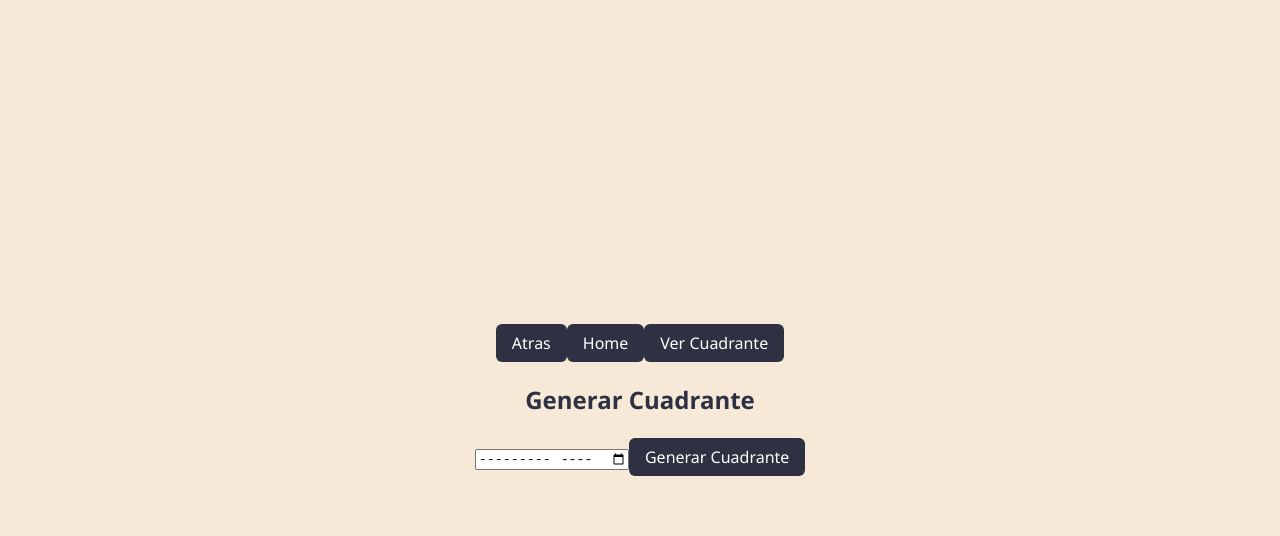
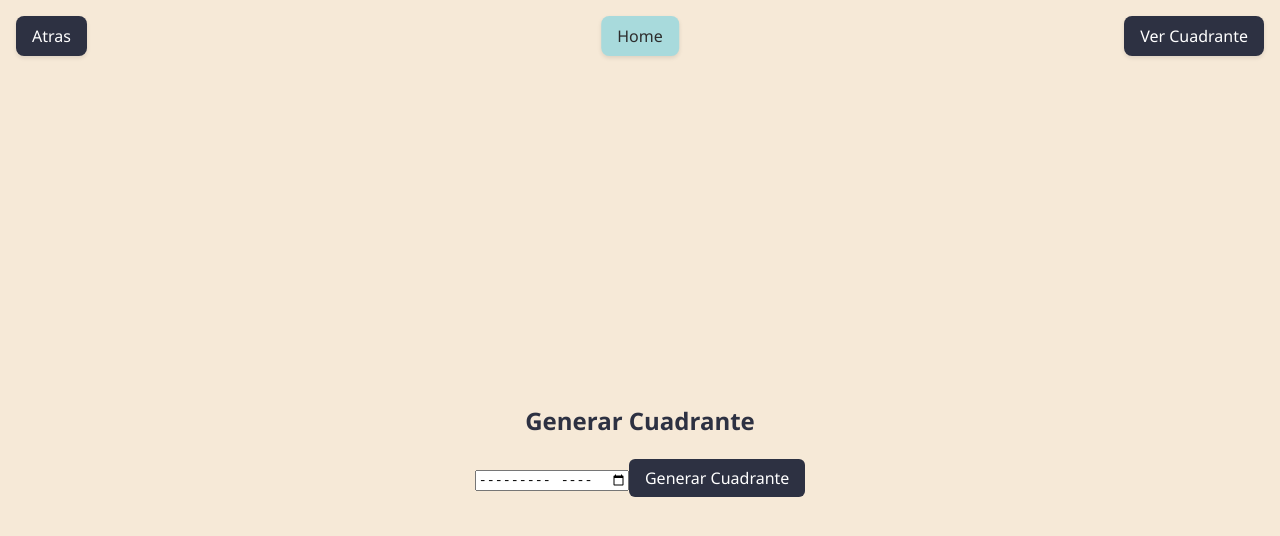
Before and after one commit to MFlor-PD/MFlor-PD-Final-Project_SocoShift_Frontend, a React (Vite) app: page /cuadrantes/generar in a window 1280 px wide. Shown: the top 536 px of the page. Built offline with nearby package versions, Linux system fonts and the light colour scheme.

Commit message:
feat: estilo en la pagina generar cuadrante

```diff
--- /dev/null
+++ b/src/css/CuadranteGenerarPage.css
@@ -0,0 +1,71 @@
+.generar-cuadrante-container {
+  max-width: 480px;
+  margin: 0 auto;
+  padding-top: 5rem;
+  padding-inline: 2rem;
+  display: flex;
+  flex-direction: column;
+  align-items: center;
+  box-sizing: border-box;
+  position: relative;
+}
+
+/* Posiciones absolutas independientes */
+.boton-atras-superior {
+  position: fixed;
+  top: 1rem;
+  left: 1rem;
+  background-color: #2D3142;
+  color: white;
+  padding: 0.5rem 1rem;
+  border-radius: 8px;
+  font-weight: 500;
+  text-decoration: none;
+  box-shadow: 0 2px 4px rgba(0,0,0,0.1);
+  transition: background-color 0.3s ease;
+  z-index: 1000;
+}
+
+.boton-atras-superior:hover {
+  background-color: #D7263D;
+}
+
+.boton-home-superior {
+  position: fixed;
+  top: 1rem;
+  left: 50%;
+  transform: translateX(-50%);
+  background-color: #A8DADC;
+  color: #2D2D2D;
+  padding: 0.5rem 1rem;
+  border-radius: 8px;
+  font-weight: 500;
+  text-decoration: none;
+  box-shadow: 0 2px 4px rgba(0,0,0,0.1);
+  transition: background-color 0.3s ease;
+  z-index: 1000;
+}
+
+.boton-home-superior:hover {
+  background-color: #2D3142;
+  color: white;
+}
+
+.boton-ver-cuadrante {
+  position: fixed;
+  top: 1rem;
+  right: 1rem;
+  background-color: #2D3142;
+  color: white;
+  padding: 0.5rem 1rem;
+  border-radius: 8px;
+  font-weight: 500;
+  text-decoration: none;
+  box-shadow: 0 2px 4px rgba(0,0,0,0.1);
+  transition: background-color 0.3s ease;
+  z-index: 1000;
+}
+
+.boton-ver-cuadrante:hover {
+  background-color: #D7263D;
+}
--- a/src/pages/CuadranteGenerar.jsx
+++ b/src/pages/CuadranteGenerar.jsx
@@ -1,20 +1,13 @@
 import { Link } from 'react-router-dom';
 import GenerarCuadranteForm from '../components/GenerarCuadranteForm';
+import '../css/CuadranteGenerarPage.css';
 
 const GenerarCuadrante = () => {
   return (
-    <div>
-      <Link to='/cuadrantes/config'>
-      <button>Atras</button>
-      </Link>
-
-      <Link to='/'>
-      <button>Home</button>
-      </Link>
-
-      <Link to="/cuadrantes/mostrar">
-      <button>Ver Cuadrante</button>
-      </Link>
+    <div className='generar-cuadrante-container'>
+      <Link to='/cuadrantes/config' className='boton-atras-superior'>Atras</Link>
+      <Link to='/' className='boton-home-superior'>Home</Link>
+      <Link to='/cuadrantes/mostrar' className='boton-ver-cuadrante'>Ver Cuadrante</Link>
 
       <GenerarCuadranteForm />
     </div>
```
